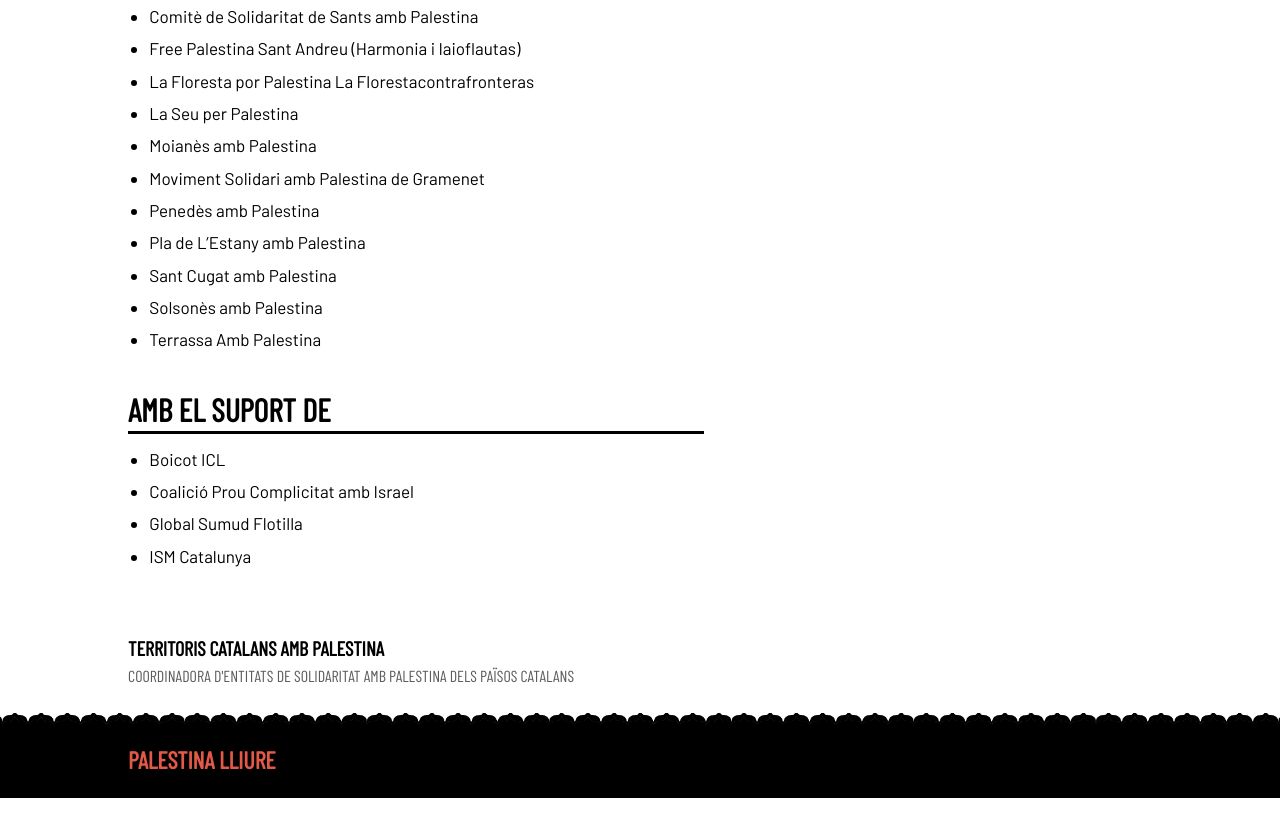
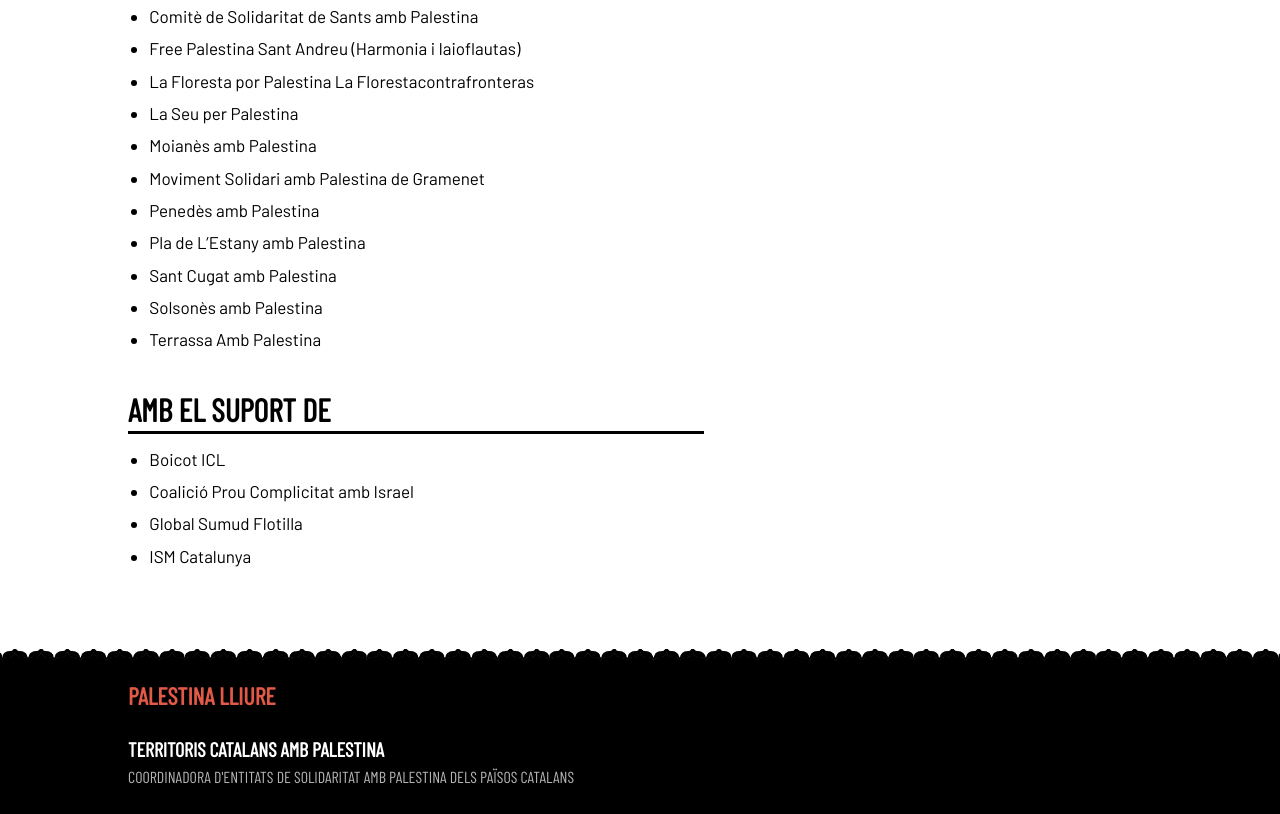
Before and after one commit to stqcat/territorial_palestina, an Astro site: page /manifest in a window 1280 px wide. Shown: the part 2008-2822 px from the top of the page. Built offline with nearby package versions, Linux system fonts and the light colour scheme; Astro itself is replaced by a stand-in of ours.

Commit message:
Close the page with the motto and the name on the black band

```diff
--- a/src/layouts/Base.astro
+++ b/src/layouts/Base.astro
@@ -87,21 +87,18 @@ const menu = [
 			<main class="content">
 				<slot />
 			</main>
+		</div>
 
-			<footer class="footer">
+		<div class="wave wave--edge wave--edge-up" role="presentation"></div>
+		<footer class="band footer">
+			<div class="site">
+				<p class="footer__motto">Palestina lliure</p>
 				<p class="footer__name">Territoris Catalans amb Palestina</p>
 				<p class="footer__note">
 					Coordinadora d'entitats de solidaritat amb Palestina dels Països
 					Catalans
 				</p>
-			</footer>
-		</div>
-
-		<div class="wave wave--edge wave--edge-up" role="presentation"></div>
-		<div class="band band--foot">
-			<div class="site">
-				<p class="band__motto">Palestina lliure</p>
 			</div>
-		</div>
+		</footer>
 	</body>
 </html>
--- a/src/styles/label.css
+++ b/src/styles/label.css
@@ -603,35 +603,36 @@ a.entity__box:hover {
 	text-wrap: balance;
 }
 
-/* Footer: the name small, then the band closes the page */
+/* Footer: the closing band carries the motto and the name */
+.content {
+	padding-bottom: 4rem;
+}
+
+.footer .site {
+	padding: 1rem 1rem 1.5rem;
+}
+
 .footer {
-	margin-top: 4rem;
-	padding-bottom: 1.5rem;
 	font-family: var(--title);
 	text-transform: uppercase;
 }
 
+.footer__motto {
+	color: var(--coral);
+	font-size: 1.5rem;
+	font-weight: 800;
+}
+
 .footer__name {
+	margin-top: 1.25rem;
 	font-size: 1.25rem;
 	font-weight: 700;
 }
 
 .footer__note {
-	color: var(--grey);
 	font-size: 1rem;
 	font-weight: 500;
-}
-
-.band--foot .site {
-	padding: 1rem 1rem 1.25rem;
-}
-
-.band__motto {
-	color: var(--coral);
-	font-family: var(--title);
-	font-size: 1.5rem;
-	font-weight: 800;
-	text-transform: uppercase;
+	opacity: 0.7;
 }
 
 /* Long text (manifest): short measure and clear hierarchy, no boxes */
```
Also changed, not shown: 2 other files.
